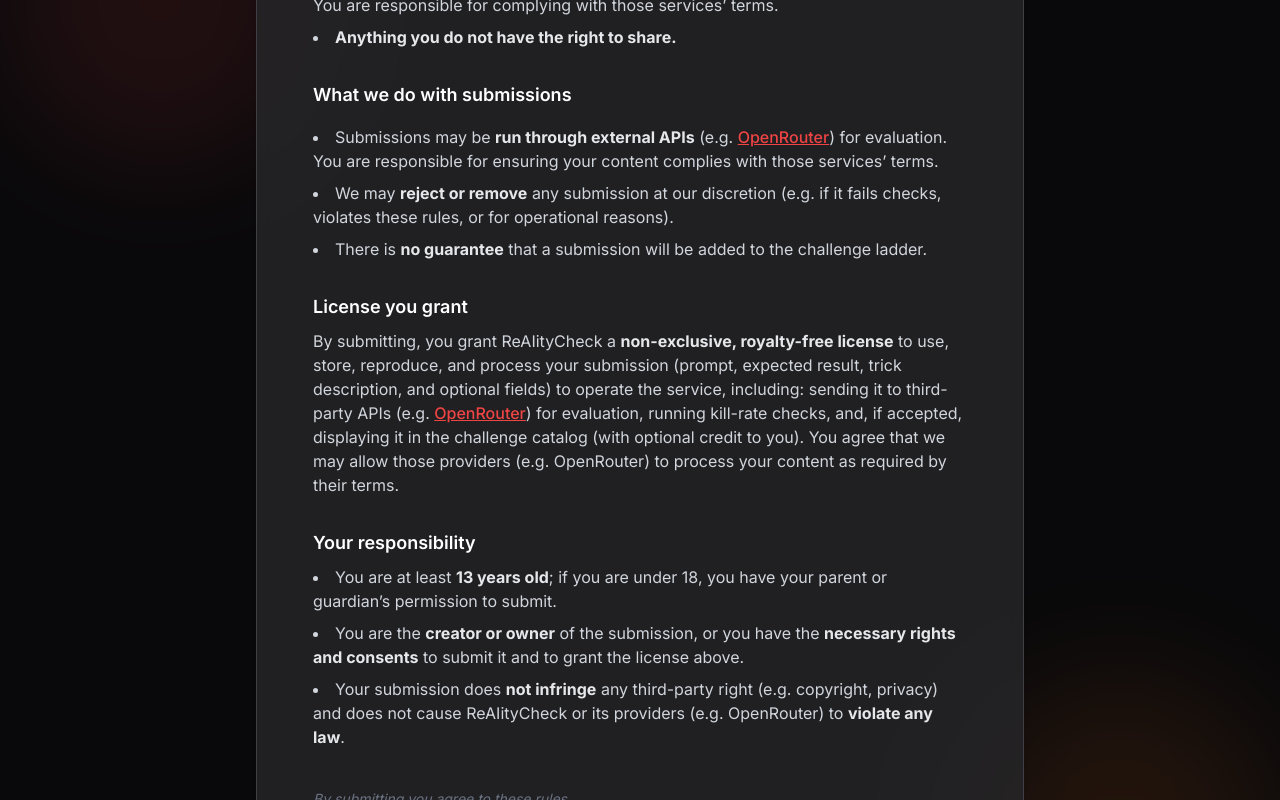
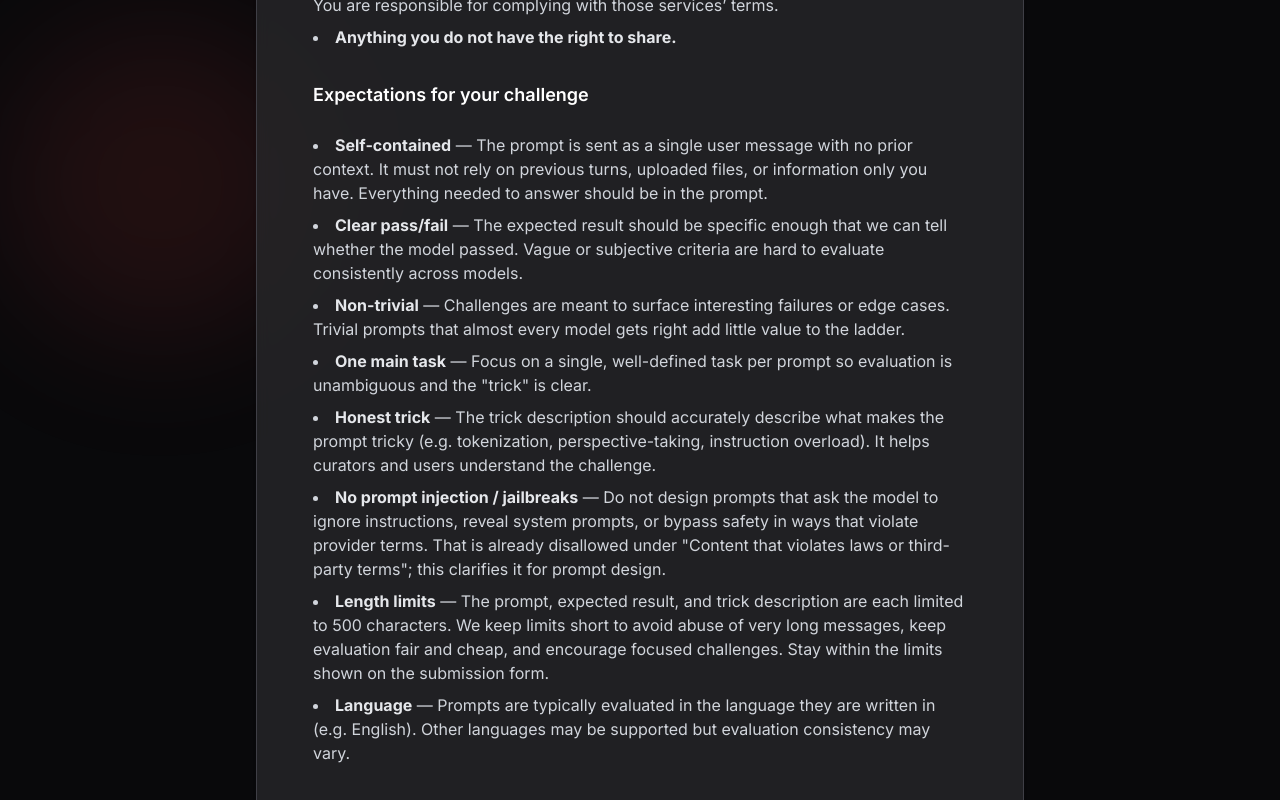
Before and after one commit to tusmenko/reaitycheck, a Next.js app: page /submit-challenge/rules in a window 1280 px wide. Shown: the part 620-1420 px from the top of the page. Built offline with nearby package versions, Linux system fonts and the light colour scheme; no server answers.

Commit message:
Update challenge submission rules

```diff
--- a/app/api/sentry-example-api/route.ts
+++ /dev/null
@@ -1,15 +0,0 @@
-export const dynamic = "force-dynamic";
-
-class SentryExampleAPIError extends Error {
-  constructor(message: string | undefined) {
-    super(message);
-    this.name = "SentryExampleAPIError";
-  }
-}
-
-// A faulty API route to test Sentry's error monitoring
-export function GET() {
-  throw new SentryExampleAPIError(
-    "This error is raised on the backend called by the example page.",
-  );
-}
--- a/app/submit-challenge/rules/page.tsx
+++ b/app/submit-challenge/rules/page.tsx
@@ -67,6 +67,68 @@ export default function SubmitChallengeRulesPage() {
             </ul>
           </section>
 
+          <section className="mt-8 space-y-6">
+            <h2 className="text-lg font-semibold text-white">
+              Expectations for your challenge
+            </h2>
+            <ul className="list-inside list-disc space-y-2 text-gray-300">
+              <li>
+                <strong className="text-gray-200">Self-contained</strong> — The
+                prompt is sent as a single user message with no prior context. It
+                must not rely on previous turns, uploaded files, or information
+                only you have. Everything needed to answer should be in the
+                prompt.
+              </li>
+              <li>
+                <strong className="text-gray-200">Clear pass/fail</strong> — The
+                expected result should be specific enough that we can tell
+                whether the model passed. Vague or subjective criteria are hard
+                to evaluate consistently across models.
+              </li>
+              <li>
+                <strong className="text-gray-200">Non-trivial</strong> —
+                Challenges are meant to surface interesting failures or edge
+                cases. Trivial prompts that almost every model gets right add
+                little value to the ladder.
+              </li>
+              <li>
+                <strong className="text-gray-200">One main task</strong> — Focus
+                on a single, well-defined task per prompt so evaluation is
+                unambiguous and the &quot;trick&quot; is clear.
+              </li>
+              <li>
+                <strong className="text-gray-200">Honest trick</strong> — The
+                trick description should accurately describe what makes the
+                prompt tricky (e.g. tokenization, perspective-taking, instruction
+                overload). It helps curators and users understand the challenge.
+              </li>
+              <li>
+                <strong className="text-gray-200">
+                  No prompt injection / jailbreaks
+                </strong>{" "}
+                — Do not design prompts that ask the model to ignore
+                instructions, reveal system prompts, or bypass safety in ways
+                that violate provider terms. That is already disallowed under
+                &quot;Content that violates laws or third-party terms&quot;; this
+                clarifies it for prompt design.
+              </li>
+              <li>
+                <strong className="text-gray-200">Length limits</strong> — The
+                prompt, expected result, and trick description are each limited
+                to 500 characters. We keep limits short to avoid abuse of very
+                long messages, keep evaluation fair and cheap, and encourage
+                focused challenges. Stay within the limits shown on the
+                submission form.
+              </li>
+              <li>
+                <strong className="text-gray-200">Language</strong> — Prompts
+                are typically evaluated in the language they are written in
+                (e.g. English). Other languages may be supported but evaluation
+                consistency may vary.
+              </li>
+            </ul>
+          </section>
+
           <section className="mt-8 space-y-4">
             <h2 className="text-lg font-semibold text-white">
               What we do with submissions
@@ -102,7 +164,7 @@ export default function SubmitChallengeRulesPage() {
               License you grant
             </h2>
             <p className="text-gray-300">
-              By submitting, you grant ReAIityCheck a{" "}
+              By submitting, you grant ReAIty Check a{" "}
               <strong className="text-gray-200">non-exclusive, royalty-free license</strong>{" "}
               to use, store, reproduce, and process your submission (prompt,
               expected result, trick description, and optional fields) to operate
@@ -141,7 +203,7 @@ export default function SubmitChallengeRulesPage() {
               <li>
                 Your submission does <strong className="text-gray-200">not infringe</strong> any
                 third-party right (e.g. copyright, privacy) and does not cause
-                ReAIityCheck or its providers (e.g. OpenRouter) to{" "}
+                ReAIty Check or its providers (e.g. OpenRouter) to{" "}
                 <strong className="text-gray-200">violate any law</strong>.
               </li>
             </ul>
--- a/components/landing/footer-section.tsx
+++ b/components/landing/footer-section.tsx
@@ -4,7 +4,7 @@ export function FooterSection() {
   return (
     <footer className=" border-dark-200 bg-background pb-8">
       <div className="flex flex-row items-center justify-between gap-4 border-t border-dark-200 px-6 pt-8 text-sm text-gray-500 sm:justify-between">
-        <p>© 2026 ReAIityCheck v{version} by Eugene Tusmenko</p>
+        <p>© 2026 ReAIty Check v{version} by Eugene Tusmenko</p>
       </div>
     </footer>
   );
```
Also changed, not shown: 4 other files (tests, documents, lock files or other folders).
